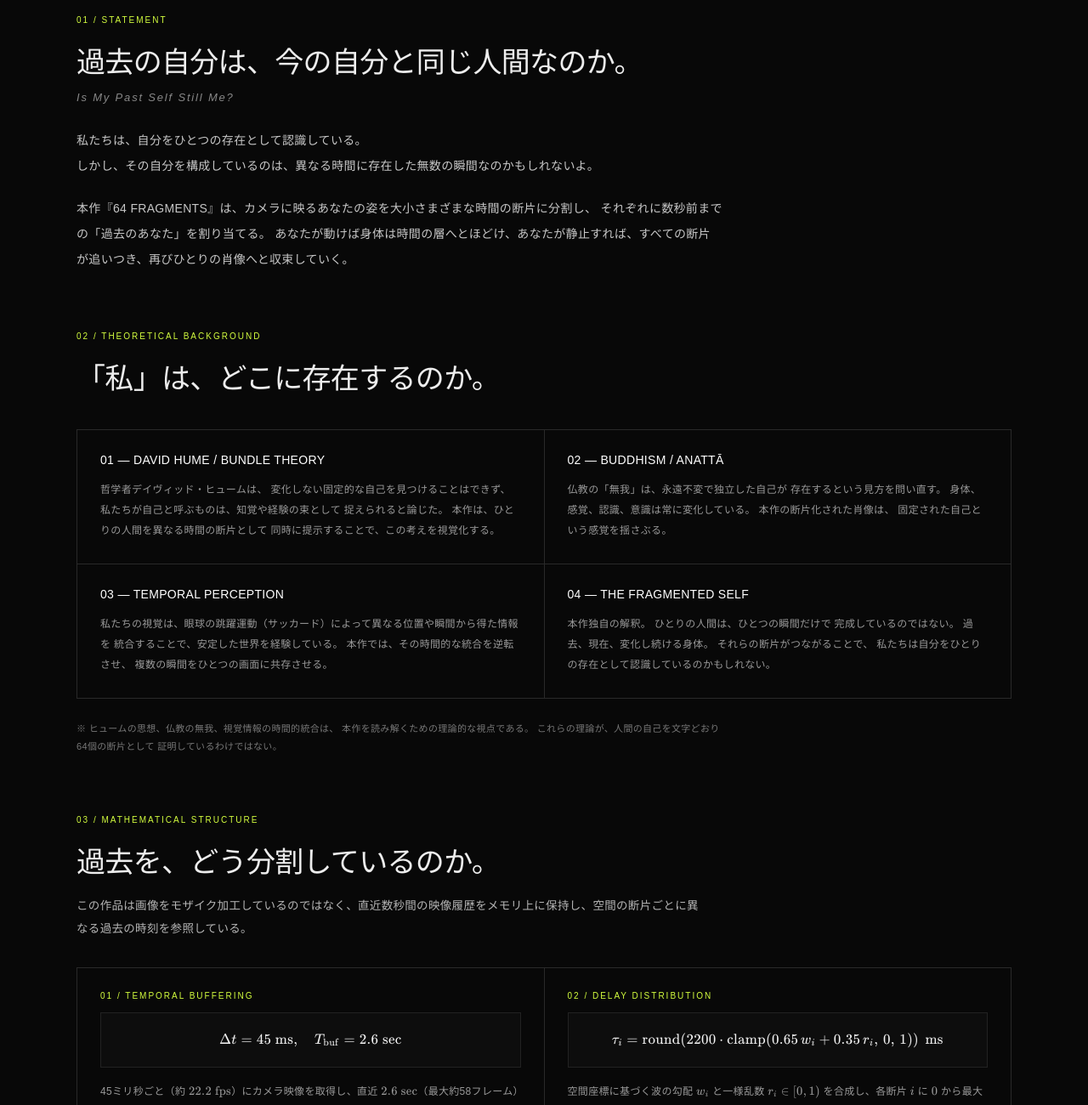
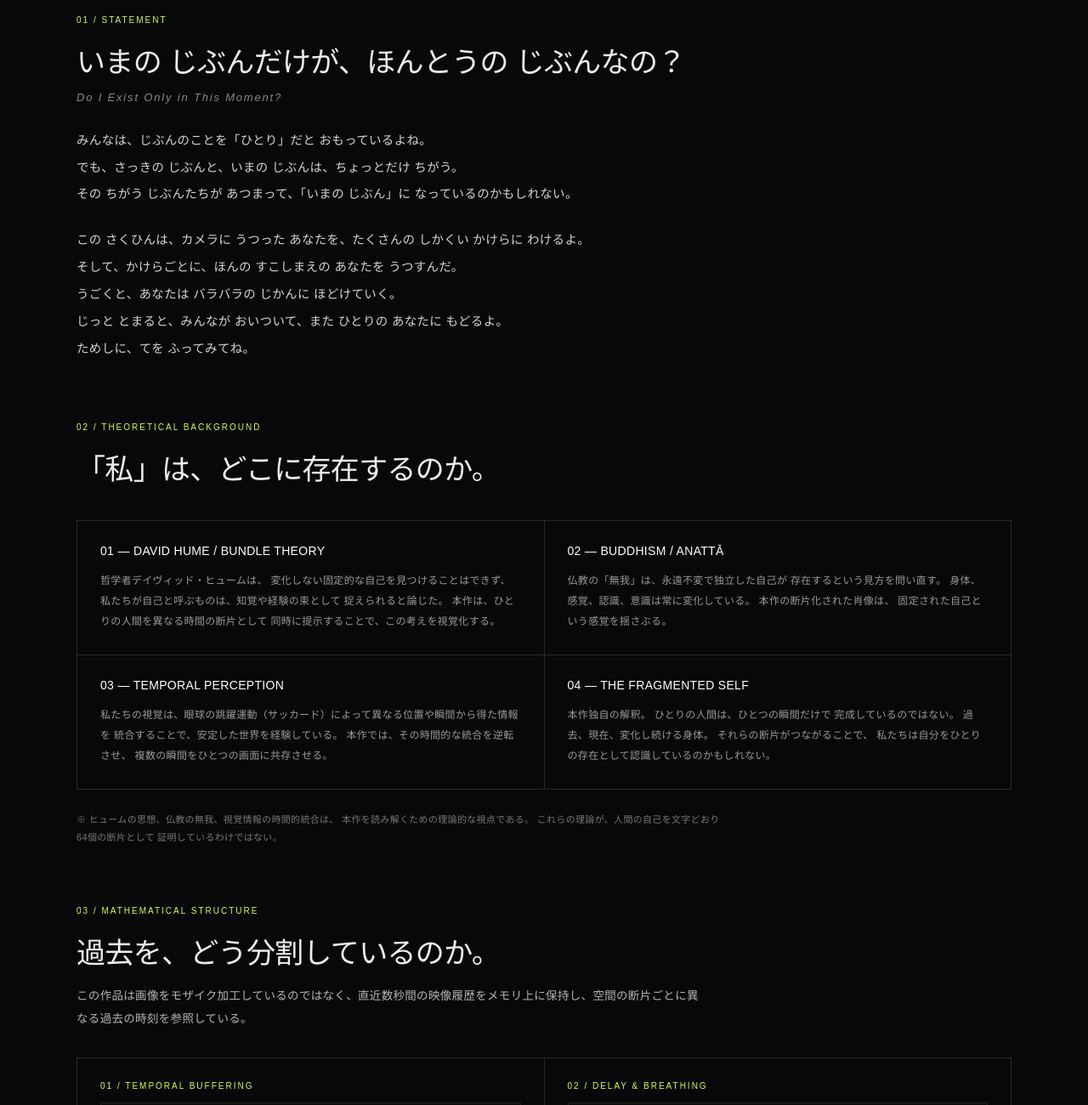
Before and after one commit to tnakajox/64FRAGMENTS, a plain HTML site: page index.html in a window 1280 px wide. Shown: the part 1500-2800 px from the top of the page at 85% size. Drawn offline with nearby package versions, Linux system fonts and the light colour scheme.

Commit message:
Update index.html

```diff
--- a/index.html
+++ b/index.html
@@ -315,13 +315,13 @@ h1 {
 
 .statement {
   max-width: 760px;
-  font-size: 14px;
-  line-height: 2.15;
-  color: #c7c7c7;
+  font-size: 14.5px;
+  line-height: 2.2;
+  color: #d4d4d4;
 }
 
 .statement p {
-  margin: 0 0 20px;
+  margin: 0 0 22px;
 }
 
 .statement strong {
@@ -521,14 +521,14 @@ footer {
   <section class="hero">
     <div class="eyebrow">EXPERIMENT 005</div>
     <h1>64 FRAGMENTS</h1>
-    <div class="subtitle">THE FRAGMENTED SELF</div>
+    <div class="subtitle">I AM MADE OF EARLIER MOMENTS</div>
 
     <div class="hero-statement">
-      <p class="hero-question">過去の自分は、今の自分と同じ人間なのか。</p>
-      <div class="hero-question-en">Is My Past Self Still Me?</div>
+      <p class="hero-question">私は、いまこの瞬間にだけ存在するのか。</p>
+      <div class="hero-question-en">Do I Exist Only in This Moment?</div>
       <p class="hero-lead">
-        私たちは、自分をひとつの存在として認識している。<br>
-        しかし、その自分を構成しているのは、異なる時間に存在した無数の瞬間なのかもしれないよ。
+        動けば、私は時間にほどける。<br>
+        止まれば、ひとつになる。
       </p>
     </div>
   </section>
@@ -586,19 +586,22 @@ footer {
   <section class="content">
 
     <div class="section-label">01 / STATEMENT</div>
-    <h2>過去の自分は、今の自分と同じ人間なのか。</h2>
-    <div class="en-sub">Is My Past Self Still Me?</div>
+    <h2>いまの じぶんだけが、ほんとうの じぶんなの？</h2>
+    <div class="en-sub">Do I Exist Only in This Moment?</div>
 
     <div class="statement">
       <p>
-        私たちは、自分をひとつの存在として認識している。<br>
-        しかし、その自分を構成しているのは、異なる時間に存在した無数の瞬間なのかもしれないよ。
+        みんなは、じぶんのことを「ひとり」だと おもっているよね。<br>
+        でも、さっきの じぶんと、いまの じぶんは、ちょっとだけ ちがう。<br>
+        その ちがう じぶんたちが あつまって、「いまの じぶん」に なっているのかもしれない。
       </p>
 
       <p>
-        本作『64 FRAGMENTS』は、カメラに映るあなたの姿を大小さまざまな時間の断片に分割し、
-        それぞれに数秒前までの「過去のあなた」を割り当てる。
-        あなたが動けば身体は時間の層へとほどけ、あなたが静止すれば、すべての断片が追いつき、再びひとりの肖像へと収束していく。
+        この さくひんは、カメラに うつった あなたを、たくさんの しかくい かけらに わけるよ。<br>
+        そして、かけらごとに、ほんの すこしまえの あなたを うつすんだ。<br>
+        うごくと、あなたは バラバラの じかんに ほどけていく。<br>
+        じっと とまると、みんなが おいついて、また ひとりの あなたに もどるよ。<br>
+        ためしに、てを ふってみてね。
       </p>
     </div>
 
@@ -692,14 +695,14 @@ footer {
 
       <div class="math-card">
         <div>
-          <div class="math-label">02 / DELAY DISTRIBUTION</div>
+          <div class="math-label">02 / DELAY &amp; BREATHING</div>
           <div class="math-formula">
             \[
-            \tau_i = \mathrm{round}\!\left( 2200 \cdot \mathrm{clamp}(0.65\,w_i + 0.35\,r_i,\, 0,\, 1) \right)\ \mathrm{ms}
+            \tau_i(t) = \tau_{i,0} \cdot \left(1 - d + d \cdot \frac{1 + \sin(t / T_b + \phi_i)}{2}\right)
             \]
           </div>
           <p class="math-desc">
-            空間座標に基づく波の勾配 \(w_i\) と一様乱数 \(r_i \in [0,1)\) を合成し、各断片 \(i\) に \(0\) から最大 \(2200\ \mathrm{ms}\)（2.2秒前）までの時間遅延 \(\tau_i\) を割り当てる。
+            空間座標の勾配と乱数から決まる基準遅延 \(\tau_{i,0} \in [0, 2200]\ \mathrm{ms}\) に、緩やかな正弦波の揺らぎ（呼吸）を掛け合わせることで、時間の境界が有機的に脈動する。
           </p>
         </div>
       </div>
@@ -723,11 +726,11 @@ footer {
           <div class="math-label">04 / PAST FRAME RECONSTRUCTION</div>
           <div class="math-formula">
             \[
-            I_i(t) = F\!\left(\max\{t_k \mid t_k \le t - \tau_i\}\right)
+            I_i(t) = F\!\left(\max\{t_k \mid t_k \le t - \tau_i(t)\}\right)
             \]
           </div>
           <p class="math-desc">
-            現在時刻 \(t\) から遅延 \(\tau_i\) だけ遡った過去のフレーム \(F(t_k)\) を参照する。動きが止まり \(F(t) \approx F(t - \tau_i)\) となると、無数の過去が再びひとりの肖像へ収束する。
+            現在時刻 \(t\) から遅延 \(\tau_i(t)\) だけ遡った過去のフレーム \(F(t_k)\) を参照する。動きが止まり \(F(t) \approx F(t - \tau_i(t))\) となると、無数の過去が再びひとりの肖像へ収束する。
           </p>
         </div>
       </div>
```
